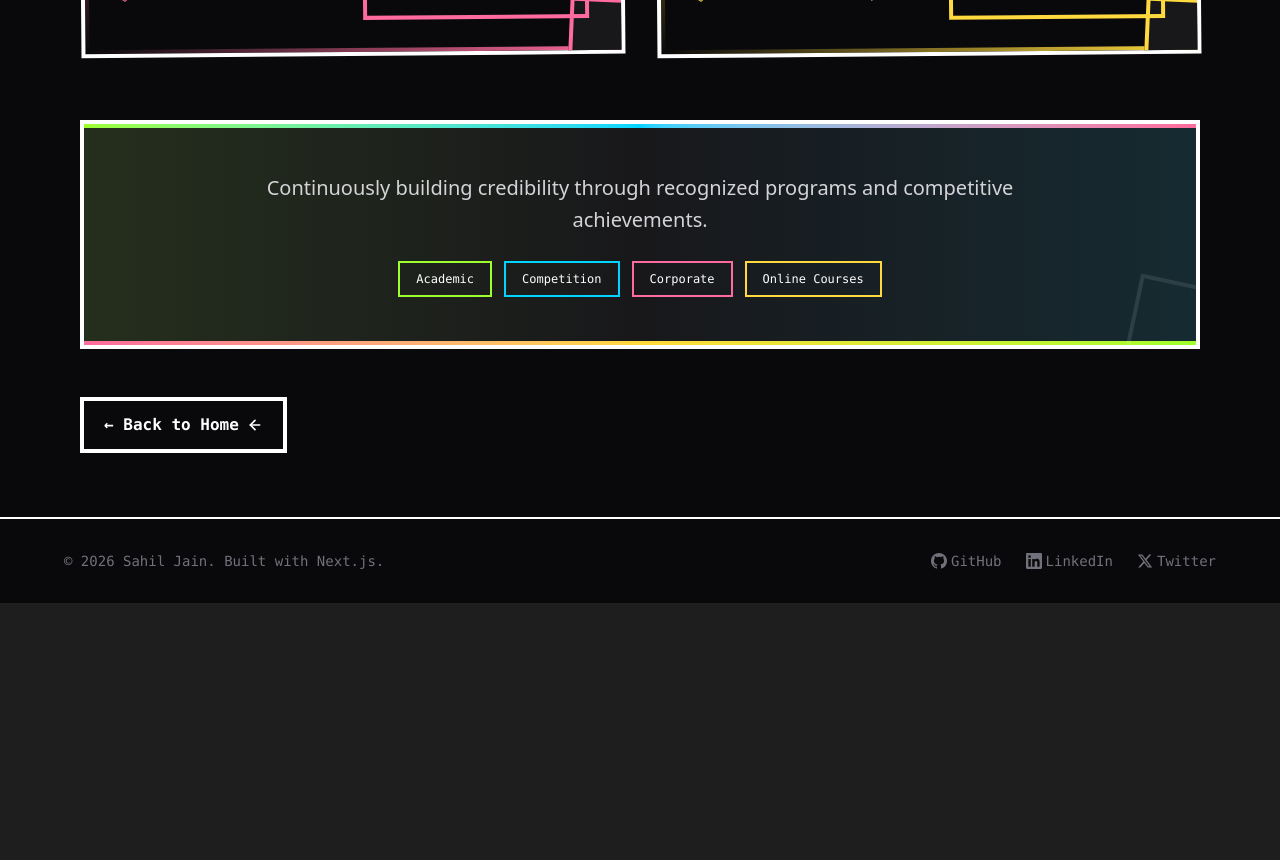
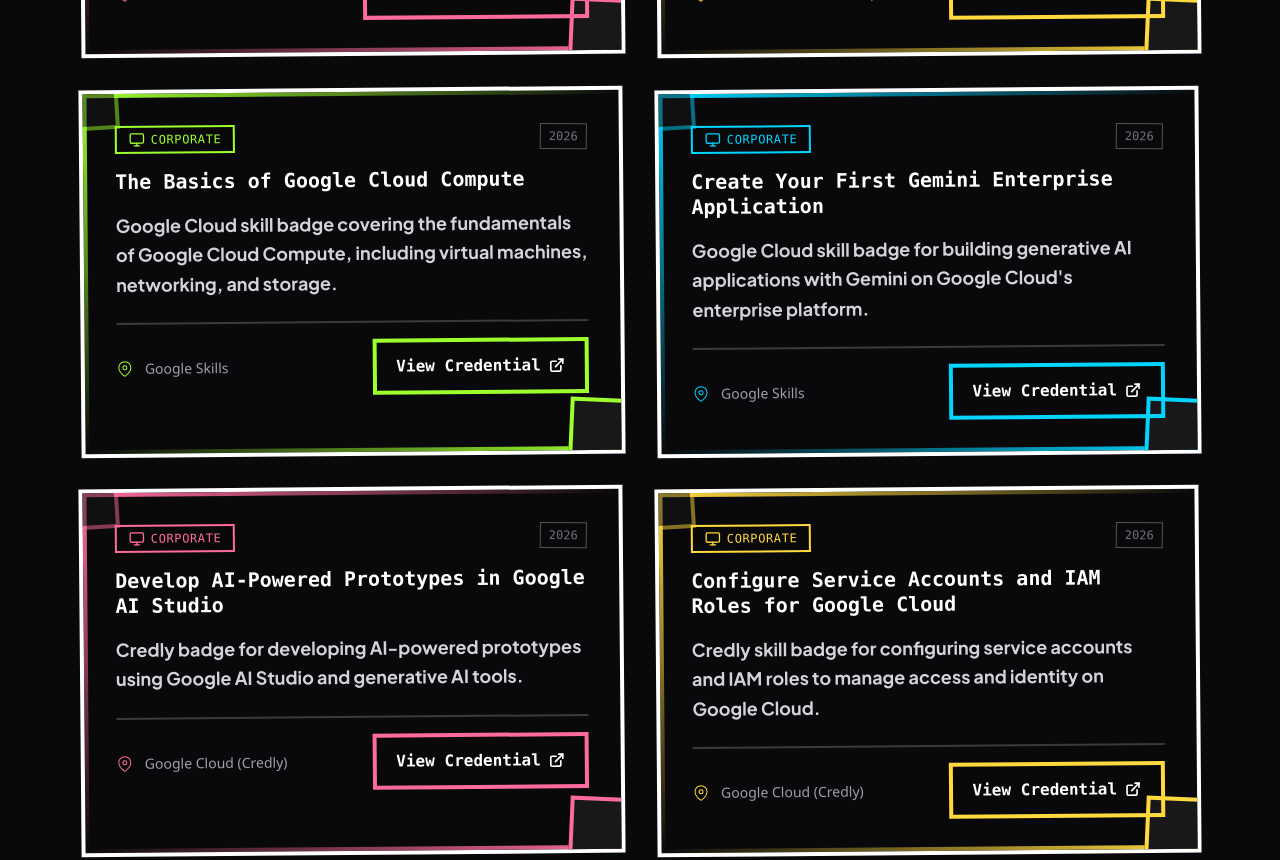
Before and after one commit to DevSahilJain/Sahil-portfolio, a Next.js app in the folder sahil_portfolio/: page /certifications in a window 1280 px wide. Shown: the part 1220-2080 px from the top of the page. Before the commit the page ends 1823 px from the top, so only its background shows below. Built offline with nearby package versions, Linux system fonts and the light colour scheme; a web font is replaced by a local one.

Commit message:
Add 5 newly earned Google Cloud and AI certifications

```diff
--- a/sahil_portfolio/app/certifications/page.tsx
+++ b/sahil_portfolio/app/certifications/page.tsx
@@ -49,6 +49,61 @@ const certificates = [
     url: "https://www.naukri.com/campus/certificates/young_turks26_round_1_achievement/v0/6acf47d696ebe313e740b34c?utm_source=certificate&utm_medium=copy&utm_campaign=6acf47d696ebe313e740b34c",
     type: "corporate",
     color: "#ffd93d",
+  },
+  {
+    id: 5,
+    title: "The Basics of Google Cloud Compute",
+    issuer: "Google Skills",
+    date: "2026",
+    description: "Google Cloud skill badge covering the fundamentals of Google Cloud Compute, including virtual machines, networking, and storage.",
+    buttonLabel: "View Credential",
+    url: "https://www.skills.google/public_profiles/f5fc3632-a121-4179-a3d1-cea6bbf52dbc/badges/29239490?utm_medium=social&utm_source=linkedin&utm_campaign=ql-social-share",
+    type: "corporate",
+    color: "#9eff2e",
+  },
+  {
+    id: 6,
+    title: "Create Your First Gemini Enterprise Application",
+    issuer: "Google Skills",
+    date: "2026",
+    description: "Google Cloud skill badge for building generative AI applications with Gemini on Google Cloud's enterprise platform.",
+    buttonLabel: "View Credential",
+    url: "https://www.skills.google/public_profiles/f5fc3632-a121-4179-a3d1-cea6bbf52dbc/badges/29239562?utm_medium=social&utm_source=linkedin&utm_campaign=ql-social-share",
+    type: "corporate",
+    color: "#00d4ff",
+  },
+  {
+    id: 7,
+    title: "Develop AI-Powered Prototypes in Google AI Studio",
+    issuer: "Google Cloud (Credly)",
+    date: "2026",
+    description: "Credly badge for developing AI-powered prototypes using Google AI Studio and generative AI tools.",
+    buttonLabel: "View Credential",
+    url: "https://www.credly.com/badges/5e8f34bc-34bc-4199-87bf-3d30e24a92a5/linked_in_profile",
+    type: "corporate",
+    color: "#ff6b9d",
+  },
+  {
+    id: 8,
+    title: "Configure Service Accounts and IAM Roles for Google Cloud",
+    issuer: "Google Cloud (Credly)",
+    date: "2026",
+    description: "Credly skill badge for configuring service accounts and IAM roles to manage access and identity on Google Cloud.",
+    buttonLabel: "View Credential",
+    url: "https://www.credly.com/badges/e90e2df8-a690-40ba-91f5-eb23e14187a6/linked_in_profile",
+    type: "corporate",
+    color: "#ffd93d",
+  },
+  {
+    id: 9,
+    title: "Analyze Images with the Cloud Vision API Skill Badge",
+    issuer: "Google Cloud (Credly)",
+    date: "2026",
+    description: "Credly skill badge for analyzing images using the Google Cloud Vision API, including label, face, and landmark detection.",
+    buttonLabel: "View Credential",
+    url: "https://www.credly.com/badges/28d37d3f-456c-4af8-8580-4b8f7473ae43/linked_in_profile",
+    type: "corporate",
+    color: "#9eff2e",
   },
 ];
 
```
